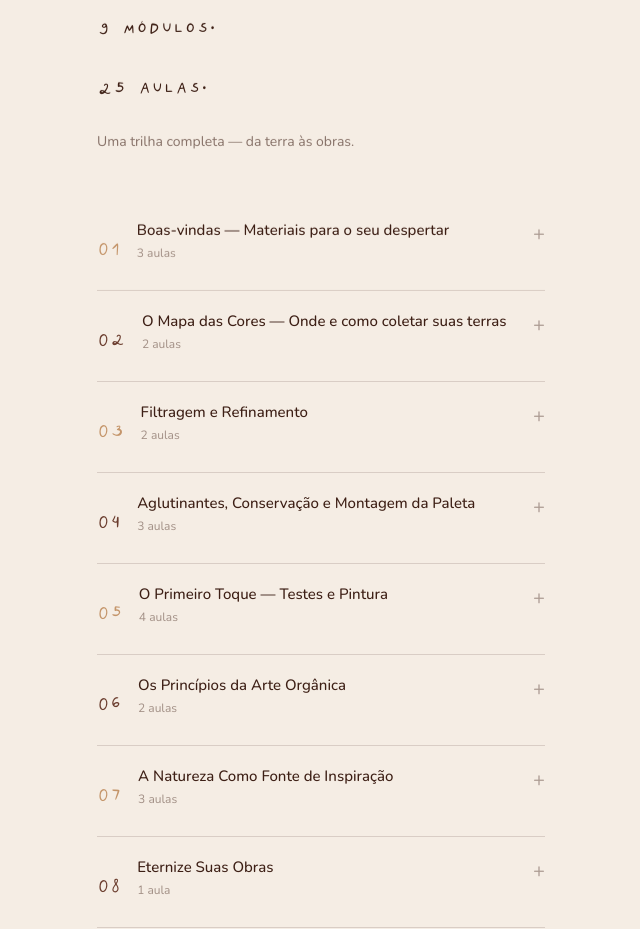
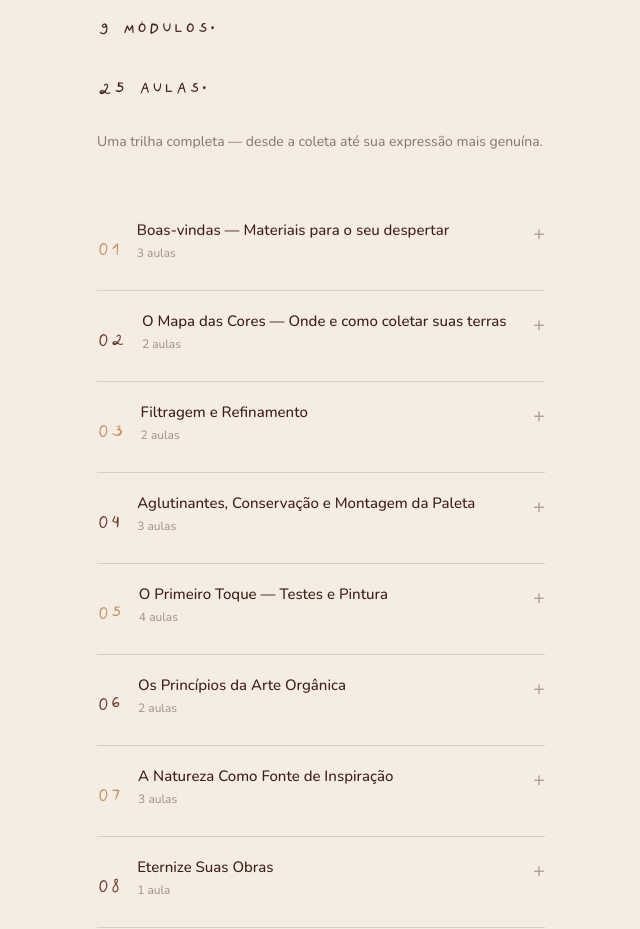
Before and after one commit to williamvidart/iaravida, a Next.js app: page /curso in a window 1280 px wide. Shown: the part 3480-4409 px from the top of the page, without its empty margins (319-959 px from the left). Built offline with nearby package versions, Linux system fonts and the light colour scheme.

Commit message:
Update modules subtitle copy

```diff
--- a/app/curso/page.tsx
+++ b/app/curso/page.tsx
@@ -331,7 +331,7 @@ export default function CursoPage() {
               9 módulos.<br />25 aulas.
             </h2>
             <p className="mt-4 text-sm text-terra/60">
-              Uma trilha completa — da terra às obras.
+              Uma trilha completa — desde a coleta até sua expressão mais genuína.
             </p>
           </Reveal>
 
```
